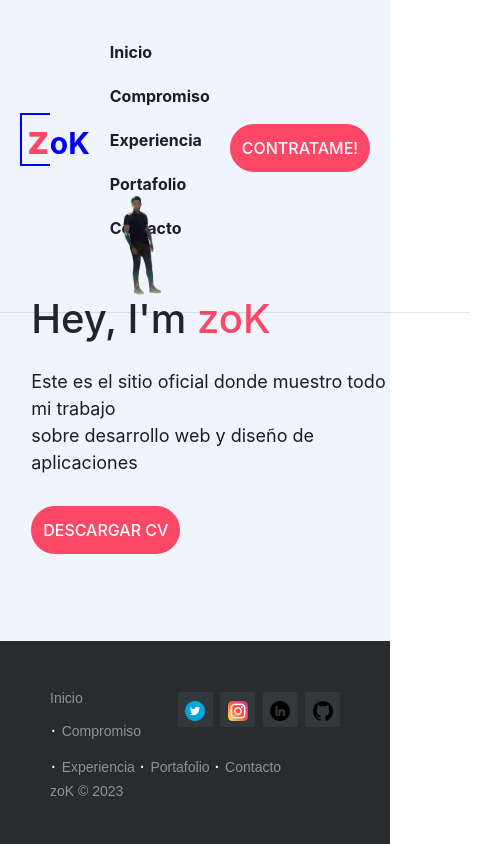
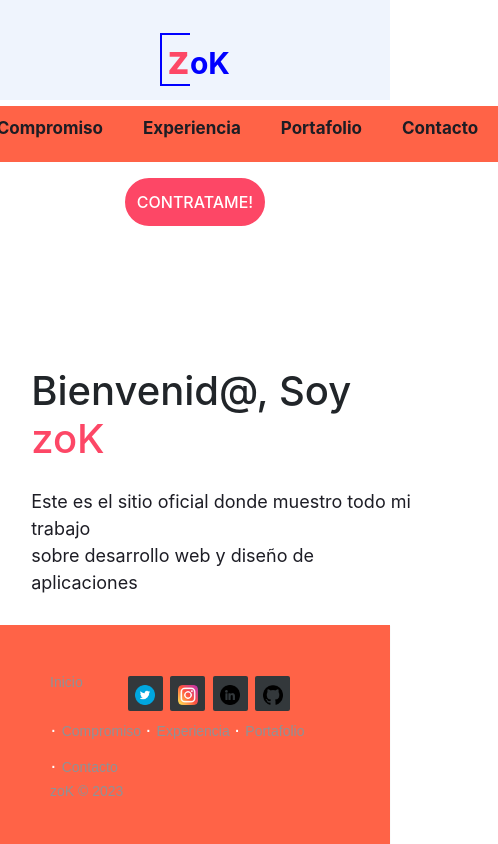
Before and after one commit to JulianEph/PreEntrega2-Epherra, a plain HTML site: page index.html in a window 390 px wide. Shown: the whole page, 498 px wide, since content can reach past the window. Drawn offline with nearby package versions, Linux system fonts and the light colour scheme.

Commit message:
correciones realizadas, solicitadas por el profesor

```diff
--- a/css/style.css
+++ b/css/style.css
@@ -8,10 +8,10 @@
 }
 /* BODY */
 .hero{
-    height: 100vh;
-    width: 100vw;
+    height: 100px;
     background: #eff4fd;
 }
+
 /* TRABAJO CON EL MENU */
 a{
     text-decoration: none;
@@ -91,9 +91,10 @@ nav ul li a:hover::after{
 
 /* Trabajo con el detail */
 .detail{
-    position: absolute;
+    position: relative;
     top: 35%;
     left: 8%;
+    margin-top: 250px;
 }
 /* TRABAJO CON EL TITULO */
 .detail hi{
@@ -136,6 +137,10 @@ nav ul li a:hover::after{
     text-align: left;
     font: normal 16px sans-serif;
     padding: 45px 50px;
+    margin-top: 250px;
+
+    /* trabajo aparte */
+    bottom: 0;
 }
 
 /* TRABAJO CON EL FOOTER LEFT (zok 2023) */
@@ -393,17 +398,55 @@ textarea{
         align-items: center;
     }
 
+    .hero ul{
+        background-color: tomato;
+        display: flex;
+        flex-direction: row;
+        align-items: center;
+    }
+
+    .hero ul li{
+        margin-bottom: 10px;
+    }
+
+    .hero ul li a{
+        font-size: 17px;
+    }
+
     .main-c {
         text-align: center;
+        margin-bottom: 50px;
     }
 
+    .main-c-texto{
+        font-size: 18px;
+        text-align: center;
+        padding: 0 20px;
+    }
     .media {
         display: flex;
         flex-direction: column;
         align-items: center;
+        margin-bottom: 130px;
     }
 
     .imagen-c {
         width: 100%;
     }
+    .footer-estilo{
+        background-color: tomato;
+        margin-top: 50px;
+    }
+
+    .footer-derecha{
+        margin-right: 50px;
+    }
+
+    .titulo{
+        margin-top: 100px;
+    }
+
+    .main-responsive{
+        margin-top: 150px;
+    }
 }
--- a/index.html
+++ b/index.html
@@ -11,10 +11,9 @@
     <title>Inicio - Portafolio</title>
 </head>
 <body>
-    <div class="hero">
     <!-- banner -->
         <header>
-            <nav>
+            <nav class="hero">
                 <p class="logo"> zoK </p>
                 <ul>
                     <li><a href="index.html">Inicio</a></li>
@@ -27,21 +26,19 @@
             </nav>
             <hr>
          </header>
-        </div>
+
          <!-- main -->
          <main>
+            <div>
                 <div class="detail">
-                <h1>Hey, I'm <span> zoK</span></h1>
+                    <h1>Bienvenid@, Soy <span> zoK</span></h1>
                     <p> Este es el sitio oficial donde muestro todo mi trabajo <br> sobre desarrollo web y diseño de aplicaciones </p>
                     <a href="https://drive.google.com/file/d/1Pptni5T9Q8ZTkNc_swodkNffGOWo8tQ5/view?usp=sharing" class="btn">Descargar CV</a>
                 </div>
-            <!-- imagenes -->
-            <div class="image">
-                <img src="img/prueba.png" alt="mi foto">
             </div>
         </main>
+
 	<footer class="footer-estilo">
-
 		<div class="footer-derecha">
 			<a href="https://twitter.com/EpherraJulian"><i class="twitter"><img src="img/twitter.png" alt="Logo twitter"></i></a>
 			<a href="https://www.instagram.com/julianepherra/"><i class="instagram"><img src="img/instagram.png" alt="Logo instagram"></i></a>
@@ -57,7 +54,6 @@
 				<a href="pages/contacto.html">Contacto</a>
 			</p>
 			<p> zoK &copy; 2023</p>
-			</div>
 	</footer>
 </body>
 </html>
```
Also changed, not shown: pages/compromiso.html (+1 -2 lines), pages/contacto.html (+4 -6 lines), pages/expe.html (+0 -22 lines), pages/experiencia.html (+2 -4 lines), pages/portafolio.html (+2 -3 lines), wireframe.png, 1 other file. Lines whose indentation alone changed are shown as unchanged.
